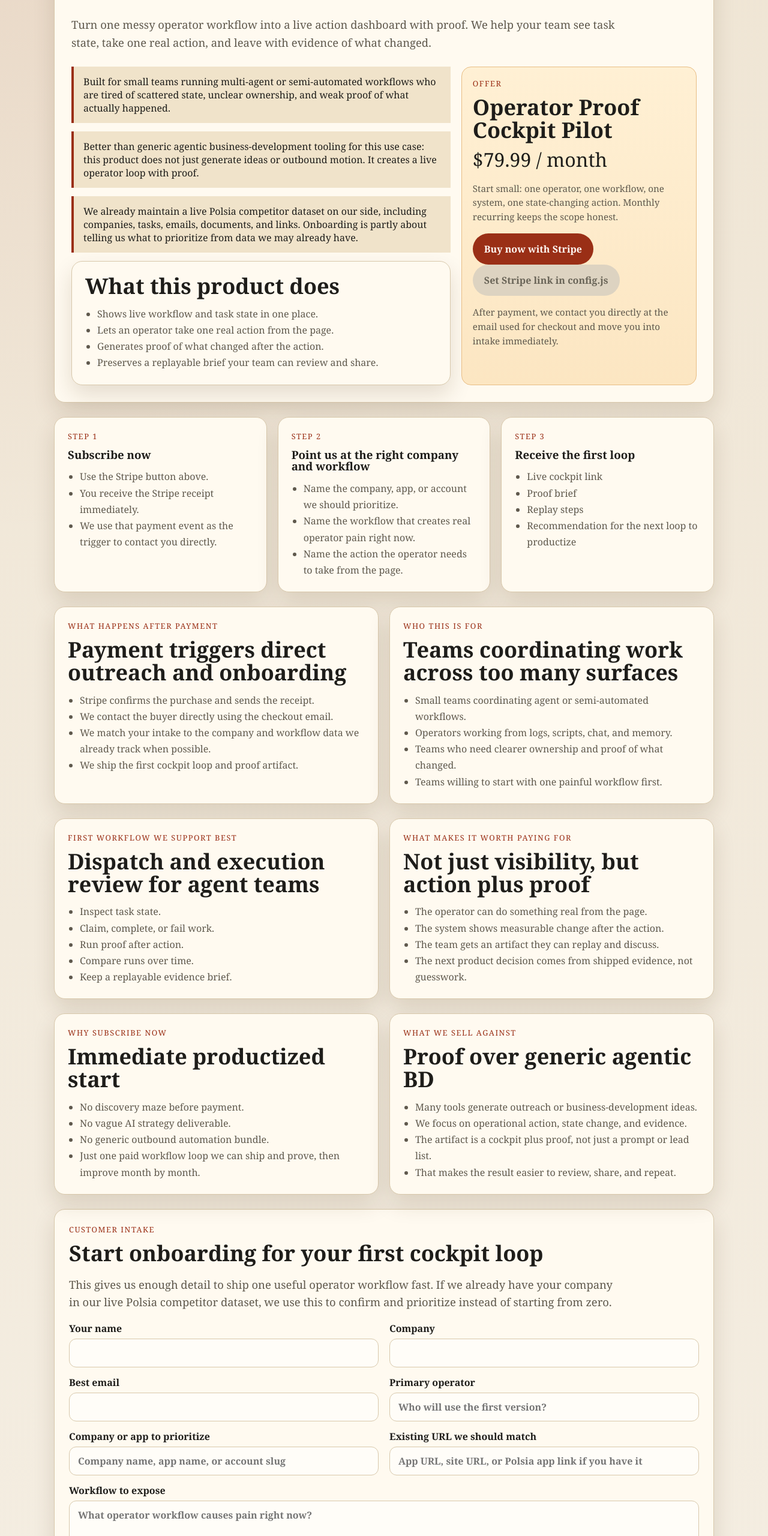
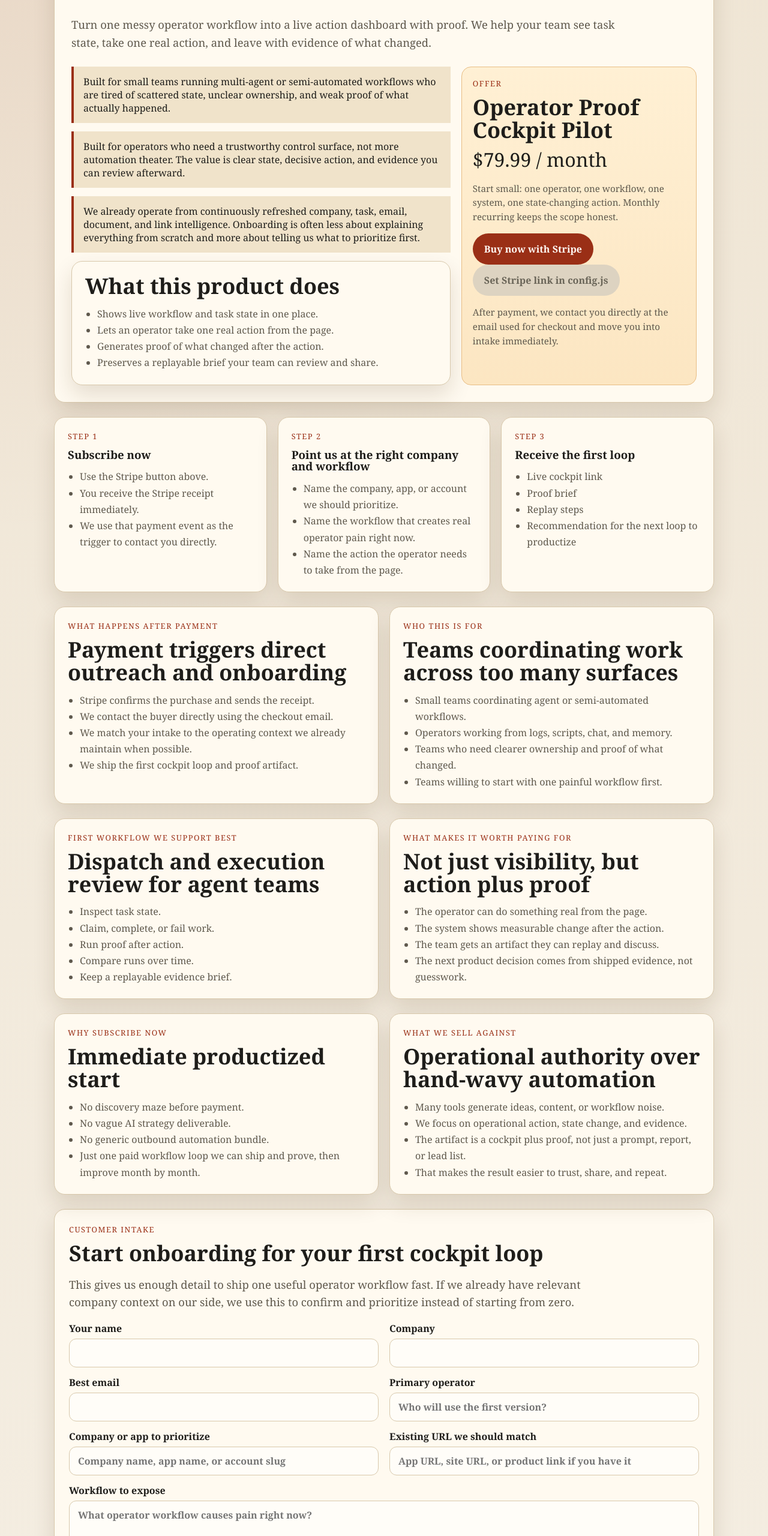
Before and after one commit to tinycrops/operator-proof-pilot-pages, a plain HTML site: page frontend/index.html in a window 1280 px wide. Shown: the part 240-2800 px from the top of the page at 60% size. Drawn offline with Linux system fonts and the light colour scheme.

Commit message:
Sharpen positioning and add real onboarding test case

```diff
--- a/frontend/index.html
+++ b/frontend/index.html
@@ -28,13 +28,13 @@
             </div>
 
             <div class="signal">
-              Better than generic agentic business-development tooling for this use case:
-              this product does not just generate ideas or outbound motion. It creates a live operator loop with proof.
+              Built for operators who need a trustworthy control surface, not more automation theater.
+              The value is clear state, decisive action, and evidence you can review afterward.
             </div>
 
             <div class="signal">
-              We already maintain a live Polsia competitor dataset on our side, including companies, tasks, emails, documents, and links.
-              Onboarding is partly about telling us what to prioritize from data we may already have.
+              We already operate from continuously refreshed company, task, email, document, and link intelligence.
+              Onboarding is often less about explaining everything from scratch and more about telling us what to prioritize first.
             </div>
 
             <div class="panel">
@@ -104,7 +104,7 @@
           <ul>
             <li>Stripe confirms the purchase and sends the receipt.</li>
             <li>We contact the buyer directly using the checkout email.</li>
-            <li>We match your intake to the company and workflow data we already track when possible.</li>
+            <li>We match your intake to the operating context we already maintain when possible.</li>
             <li>We ship the first cockpit loop and proof artifact.</li>
           </ul>
         </article>
@@ -160,12 +160,12 @@
 
         <article class="panel">
           <div class="eyebrow">What we sell against</div>
-          <h2>Proof over generic agentic BD</h2>
+          <h2>Operational authority over hand-wavy automation</h2>
           <ul>
-            <li>Many tools generate outreach or business-development ideas.</li>
+            <li>Many tools generate ideas, content, or workflow noise.</li>
             <li>We focus on operational action, state change, and evidence.</li>
-            <li>The artifact is a cockpit plus proof, not just a prompt or lead list.</li>
-            <li>That makes the result easier to review, share, and repeat.</li>
+            <li>The artifact is a cockpit plus proof, not just a prompt, report, or lead list.</li>
+            <li>That makes the result easier to trust, share, and repeat.</li>
           </ul>
         </article>
       </section>
@@ -174,7 +174,7 @@
         <div class="eyebrow">Customer intake</div>
         <h2>Start onboarding for your first cockpit loop</h2>
         <p class="lede">
-          This gives us enough detail to ship one useful operator workflow fast. If we already have your company in our live Polsia competitor dataset, we use this to confirm and prioritize instead of starting from zero.
+          This gives us enough detail to ship one useful operator workflow fast. If we already have relevant company context on our side, we use this to confirm and prioritize instead of starting from zero.
         </p>
         <form id="intake-form">
           <div class="grid-2">
@@ -206,7 +206,7 @@
             </label>
             <label>
               Existing URL we should match
-              <input type="text" name="company_url" placeholder="App URL, site URL, or Polsia app link if you have it">
+              <input type="text" name="company_url" placeholder="App URL, site URL, or product link if you have it">
             </label>
           </div>
 
@@ -238,7 +238,7 @@
       </section>
 
       <p class="footer">
-        Monthly productized cockpit for teams coordinating agent work. We can anchor onboarding to company, task, email, and document data we already collect.
+        Monthly productized cockpit for teams coordinating agent work. We can anchor onboarding to live company, task, email, and document context we already maintain.
       </p>
     </main>
 
```
Also changed, not shown: examples/kollab_onboarding_example.json (added, +21 -0 lines), 1 other file.
